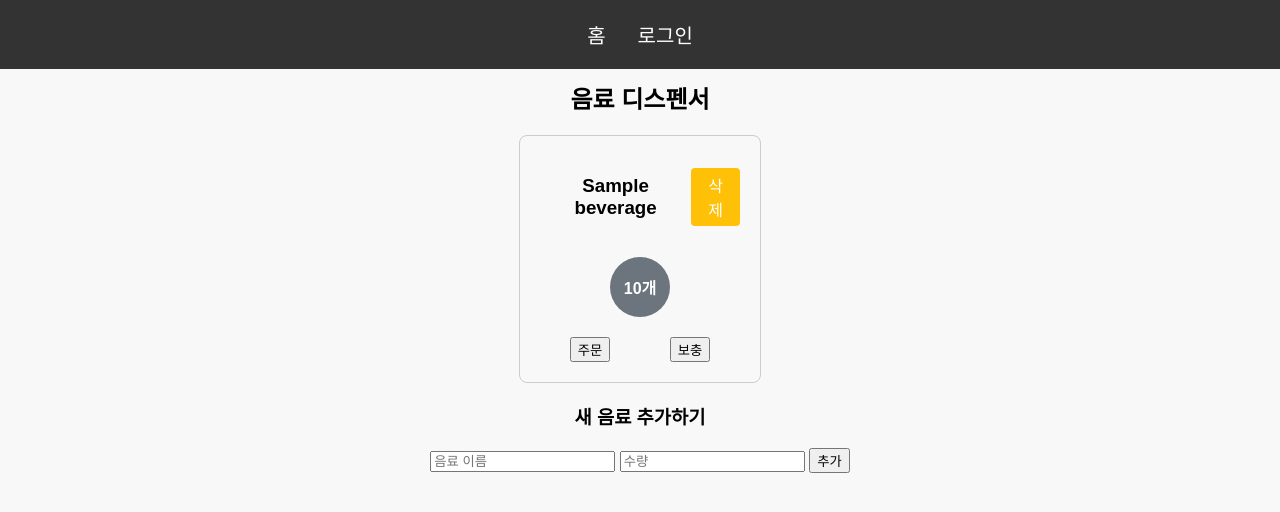
After one commit to jangjh0201/dbapp, a FastAPI app: template app/resource/templates/beverage.jinja2 in a window 1280 px wide. The commit adds this page. Shown: the top 512 px of the page. Run offline with FastAPI, Linux system fonts and the light colour scheme; the template is opened without the code that fills it: most values are stand-ins (such as "Sample title", 1, 10 or a date in 2020).

Commit message:
Mod : 음료 페이지 수정

```diff
--- a/app/resource/static/css/beverage.css
+++ b/app/resource/static/css/beverage.css
@@ -1,41 +1,66 @@
-/* static/css/stock.css */
-.inventory-container {
-    width: 80%;
+.dispenser-container {
     display: flex;
     flex-wrap: wrap;
-    justify-content: center;
-    gap: 1rem;
-    margin: 2rem auto; /* 상하좌우 여백 추가 */
+    gap: 20px;
 }
 
-.inventory-category {
-    width: 80%; /* 기본 너비를 80%로 설정 */
-    display: flex;
-    flex-direction: column;
-    align-items: center;
-    margin-bottom: 20px; /* 각 테이블 하단에 공간 추가 */
-    border-radius: 10px;
-    padding: 10px;
-    transition: width 0.3s; /* 너비 변화에 대한 애니메이션 효과 */
+.dispenser {
+    border: 1px solid #ccc;
+    padding: 20px;
+    border-radius: 8px;
+    width: 200px;
+    text-align: center;
 }
 
-.inventory-table {
-    width: 80%; /* 테이블 너비를 80%로 설정 */
-    border-collapse: collapse; /* 테이블 경계선 중복 제거 */
-    margin-bottom: 20px; /* 테이블 하단에 공간 추가 */
+.dispenser-header {
+    display: flex;
+    justify-content: space-between;
+    align-items: center;
 }
 
-.inventory-table th, .inventory-table td {
-    border: 1px solid #888;
-    padding: 0.5rem;
-    text-align: center;
-    width: 50%; /* 열 너비를 50%로 설정 */
+.capsule-container {
+    margin: 20px 0;
 }
 
-.inventory-table th {
-    background-color: #888; /* 베이지색 배경 추가 */
+.capsule {
+    width: 60px;
+    height: 60px;
+    border-radius: 50%;
+    background: #6c757d;
+    display: flex;
+    justify-content: center;
+    align-items: center;
+    color: white;
+    font-weight: bold;
+    margin: auto;
 }
 
-.inventory-table tbody tr {
-    background-color: #f9f9f9; /* 테이블 행 배경색 추가 */
+.control-buttons {
+    display: flex;
+    justify-content: space-around;
 }
+
+.minus-button,
+.plus-button,
+.delete-button {
+    padding: 5px 10px;
+    font-size: 16px;
+    border: none;
+    border-radius: 4px;
+    cursor: pointer;
+}
+
+.minus-button {
+    background-color: #dc3545;
+    color: white;
+}
+
+.plus-button {
+    background-color: #28a745;
+    color: white;
+}
+
+.delete-button {
+    background-color: #ffc107;
+    color: white;
+}
--- /dev/null
+++ b/app/resource/templates/beverage.jinja2
@@ -0,0 +1,113 @@
+{% extends "navbar.html" %}
+{% block head %}
+<link rel="stylesheet" href="/static/css/common.css">
+<link rel="stylesheet" href="/static/css/beverage.css">
+<script src="https://code.jquery.com/jquery-3.6.0.min.js"></script>
+{% endblock %}
+
+{% block content %}
+<h2>음료 디스펜서</h2>
+{% if beverage_data %}
+<div class="dispenser-container">
+    {% for beverage in beverage_data %}
+    <div class="dispenser" id="dispenser-{{ beverage.id }}">
+        <div class="dispenser-header">
+            <h3>{{ beverage.name }}</h3>  <!-- ID 제거 -->
+            <button class="delete-button" onclick="deleteDispenser('{{ beverage.id }}')">삭제</button>
+        </div>
+        <div class="capsule-container">
+            <div class="capsule" style="--capsule-quantity: {{ beverage.quantity }};">
+                <p>{{ beverage.quantity }}개</p>
+            </div>
+        </div>
+        <div class="control-buttons">
+            <button class="order-button" onclick="orderBeverage('{{ beverage.id }}')">주문</button>
+            <button class="refill-button" onclick="refillBeverage('{{ beverage.id }}')">보충</button>
+        </div>
+    </div>
+    {% endfor %}
+</div>
+{% else %}
+<p>현재 음료가 없습니다.</p>
+{% endif %}
+
+<div class="add-beverage-container">
+    <h3>새 음료 추가하기</h3>
+    <form id="add-beverage-form">
+        <input type="text" id="beverage-name" placeholder="음료 이름" required>
+        <input type="number" id="beverage-quantity" placeholder="수량" min="1" required>
+        <button type="button" onclick="addBeverage()">추가</button>
+    </form>
+</div>
+
+<script>
+    function orderBeverage(beverageId) {
+        $.ajax({
+            url: '/beverage/order/' + beverageId,
+            type: 'PUT',
+            success: function(response) {
+                if (response.success) {
+                    location.reload(); // 주문 성공 후 페이지 새로고침
+                } else {
+                    alert('음료 주문에 실패했습니다.');
+                }
+            },
+            error: function(error) {
+                alert('음료 주문 중 오류가 발생했습니다.');
+            }
+        });
+    }
+
+    function refillBeverage(beverageId) {
+        $.ajax({
+            url: '/beverage/refill/' + beverageId,
+            type: 'PUT',
+            success: function(response) {
+                if (response.success) {
+                    location.reload(); // 보충 성공 후 페이지 새로고침
+                } else {
+                    alert('음료 보충에 실패했습니다.');
+                }
+            },
+            error: function(error) {
+                alert('음료 보충 중 오류가 발생했습니다.');
+            }
+        });
+    }
+
+    function deleteDispenser(beverageId) {
+        $.ajax({
+            url: '/beverage/' + beverageId,
+            type: 'DELETE',
+            success: function(response) {
+                location.reload(); // 디스펜서 삭제 후 페이지 새로고침
+            },
+            error: function(error) {
+                alert('디스펜서를 삭제하는 중 오류가 발생했습니다.');
+            }
+        });
+    }
+
+    function addBeverage() {
+        const name = $('#beverage-name').val();
+        const quantity = parseInt($('#beverage-quantity').val(), 10);
+
+        if (name && quantity > 0) {
+            $.ajax({
+                url: '/beverage',
+                type: 'POST',
+                data: { name: name, quantity: quantity },
+                contentType: 'application/x-www-form-urlencoded',
+                success: function(response) {
+                    location.reload(); // 음료 추가 후 페이지 새로고침
+                },
+                error: function(error) {
+                    alert('음료를 추가하는 중 오류가 발생했습니다.');
+                }
+            });
+        } else {
+            alert('유효한 음료 이름과 수량을 입력하세요.');
+        }
+    }
+</script>
+{% endblock %}
--- a/app/resource/templates/navbar.html
+++ b/app/resource/templates/navbar.html
@@ -18,7 +18,7 @@
                 <a href="/">홈</a>
                 <!-- 로그인 전용 기능 -->
                 <a href="/item" id="item-link" style="display: none;">물품</a>
-                <a href="/stock" id="stock-link" style="display: none;">재고</a>
+                <a href="/beverage" id="stock-link" style="display: none;">음료</a>
                 <!-- 로그인/로그아웃 -->
                 <a href="/login" id="login-link">로그인</a>
                 <a href="/logout" id="logout-link" style="display: none;">로그아웃</a>
```
Also changed, not shown: app/resource/templates/beverage.html (deleted, +0 -69 lines).
